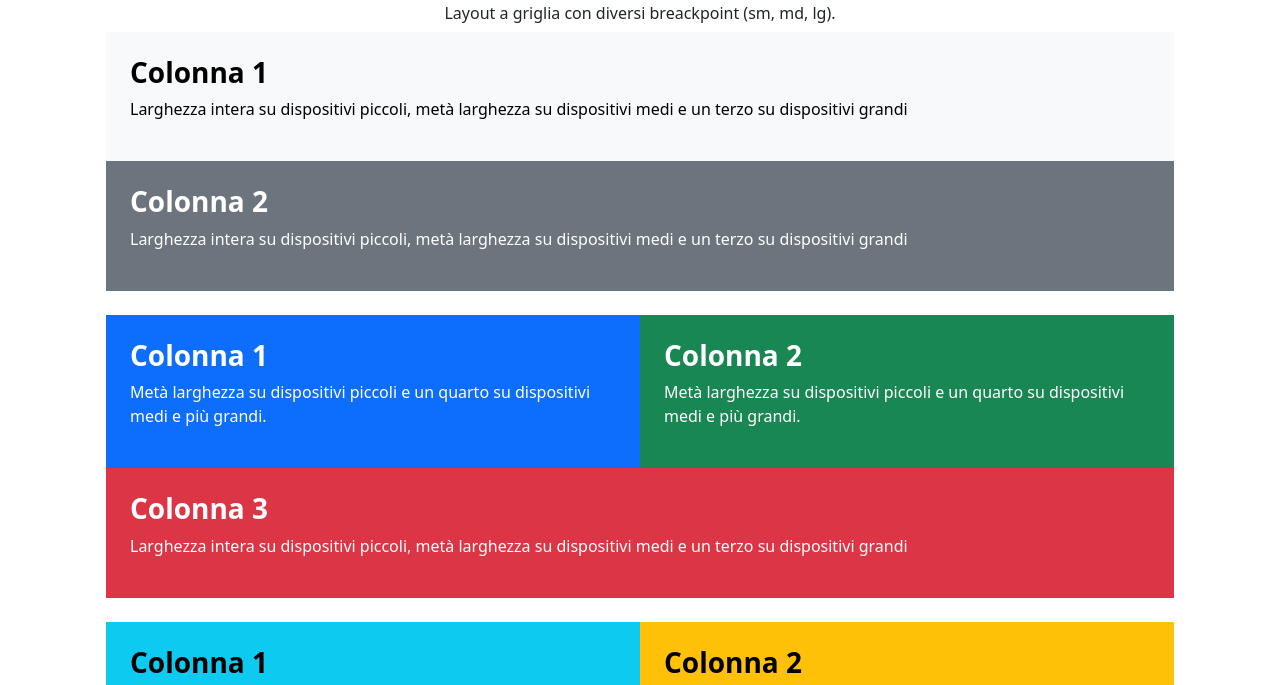
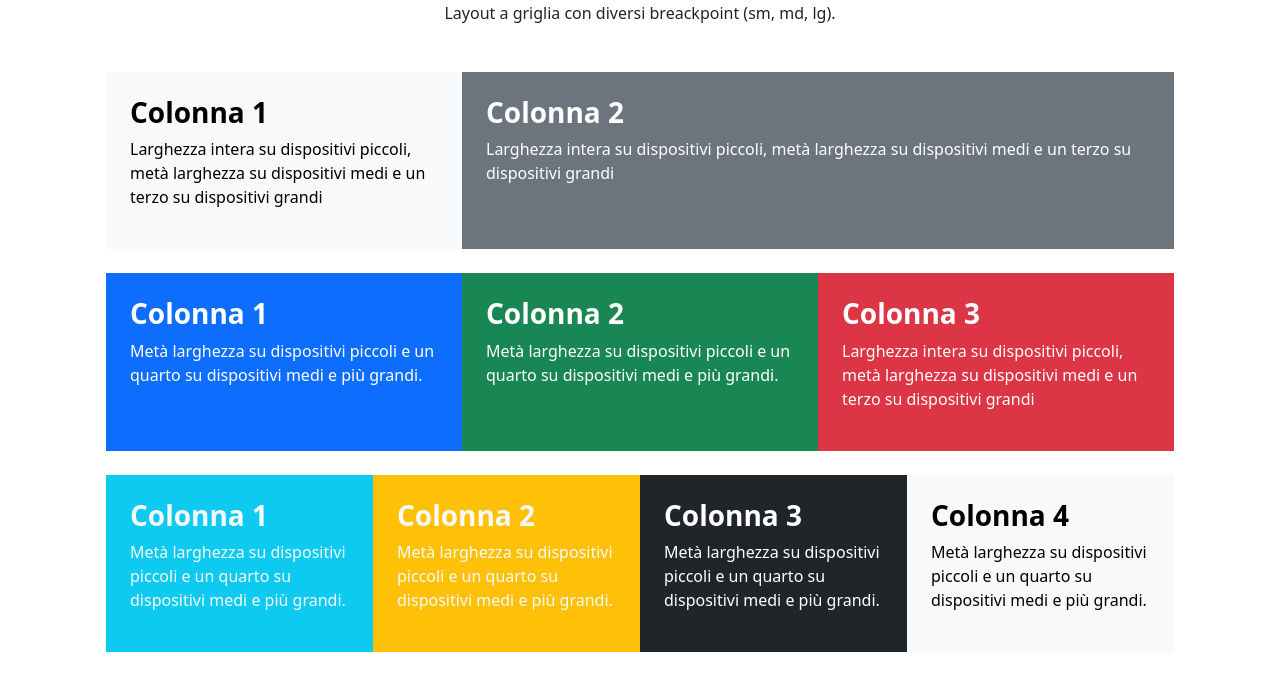
Before and after one commit to Federico-Zorzi/htmlcss-bootstrap-layout, a plain HTML site: page index.html in a window 1280 px wide. Shown: the part 90-775 px from the top of the page. Drawn offline with nearby package versions, Linux system fonts and the light colour scheme.

Commit message:
responsive md & lg

```diff
--- a/css/style.css
+++ b/css/style.css
@@ -0,0 +1,3 @@
+.row > div > div {
+  height: 100%;
+}
--- a/index.html
+++ b/index.html
@@ -5,7 +5,7 @@
     <meta name="viewport" content="width=device-width, initial-scale=1.0" />
     <meta name="Author" content="Federico Zorzi" />
     <meta name="description" content="Questa pagina contiene..." />
-    <title>Document</title>
+    <title>Boostrap5 Responsive</title>
 
     <link rel="icon" href="./img/logo.ico" />
 
@@ -38,10 +38,10 @@
   </head>
 
   <body>
-    <div class="container mb-5 mt-5">
+    <div class="container mt-5 mb-5">
       <div class="ms-4 me-4">
         <!-- title -->
-        <div class="text-center">
+        <div class="text-center mb-5">
           <h1 class="h2 fw-semibold">Bootstrap 5 Responsive Grid</h1>
           <h2 class="fs-6 fw-light">
             Layout a griglia con diversi breackpoint (sm, md, lg).
@@ -51,7 +51,7 @@
         <!-- colonne -->
         <div class="row g-0 mb-4">
           <!-- prima colonna -->
-          <div class="col-12">
+          <div class="col-12 col-md-6 col-lg-4">
             <div class="text-bg-light p-4">
               <h3 class="fw-semibold">Colonna 1</h3>
               <p class="fs-6">
@@ -62,7 +62,7 @@
           </div>
 
           <!-- seconda colonna -->
-          <div class="col-12">
+          <div class="col-12 col-md-6 col-lg-8">
             <div class="text-bg-secondary p-4">
               <h3 class="fw-semibold">Colonna 2</h3>
               <p class="fs-6">
@@ -75,7 +75,7 @@
 
         <div class="row g-0 mb-4">
           <!-- prima colonna -->
-          <div class="col-6">
+          <div class="col-6 col-md-4">
             <div class="text-bg-primary p-4">
               <h3 class="fw-semibold">Colonna 1</h3>
               <p class="fs-6">
@@ -86,7 +86,7 @@
           </div>
 
           <!-- seconda colonna -->
-          <div class="col-6">
+          <div class="col-6 col-md-4">
             <div class="text-bg-success p-4">
               <h3 class="fw-semibold">Colonna 2</h3>
               <p class="fs-6">
@@ -97,7 +97,7 @@
           </div>
 
           <!-- terza colonna -->
-          <div class="col-12">
+          <div class="col-12 col-md-4">
             <div class="text-bg-danger p-4">
               <h3 class="fw-semibold">Colonna 3</h3>
               <p class="fs-6">
@@ -110,8 +110,8 @@
 
         <div class="row g-0 mb-4">
           <!-- prima colonna -->
-          <div class="col-6">
-            <div class="text-bg-info p-4">
+          <div class="col-6 col-md-3">
+            <div class="text-bg-info p-4 text-light">
               <h3 class="fw-semibold">Colonna 1</h3>
               <p class="fs-6">
                 Metà larghezza su dispositivi piccoli e un quarto su dispositivi
@@ -121,8 +121,8 @@
           </div>
 
           <!-- seconda colonna -->
-          <div class="col-6">
-            <div class="text-bg-warning p-4">
+          <div class="col-6 col-md-3">
+            <div class="text-bg-warning p-4 text-light">
               <h3 class="fw-semibold">Colonna 2</h3>
               <p class="fs-6">
                 Metà larghezza su dispositivi piccoli e un quarto su dispositivi
@@ -132,7 +132,7 @@
           </div>
 
           <!-- terza colonna -->
-          <div class="col-6">
+          <div class="col-6 col-md-3">
             <div class="text-bg-dark p-4">
               <h3 class="fw-semibold">Colonna 3</h3>
               <p class="fs-6">
@@ -143,7 +143,7 @@
           </div>
 
           <!-- quarta colonna -->
-          <div class="col-6">
+          <div class="col-6 col-md-3">
             <div class="text-bg-light p-4">
               <h3 class="fw-semibold">Colonna 4</h3>
               <p class="fs-6">
```
